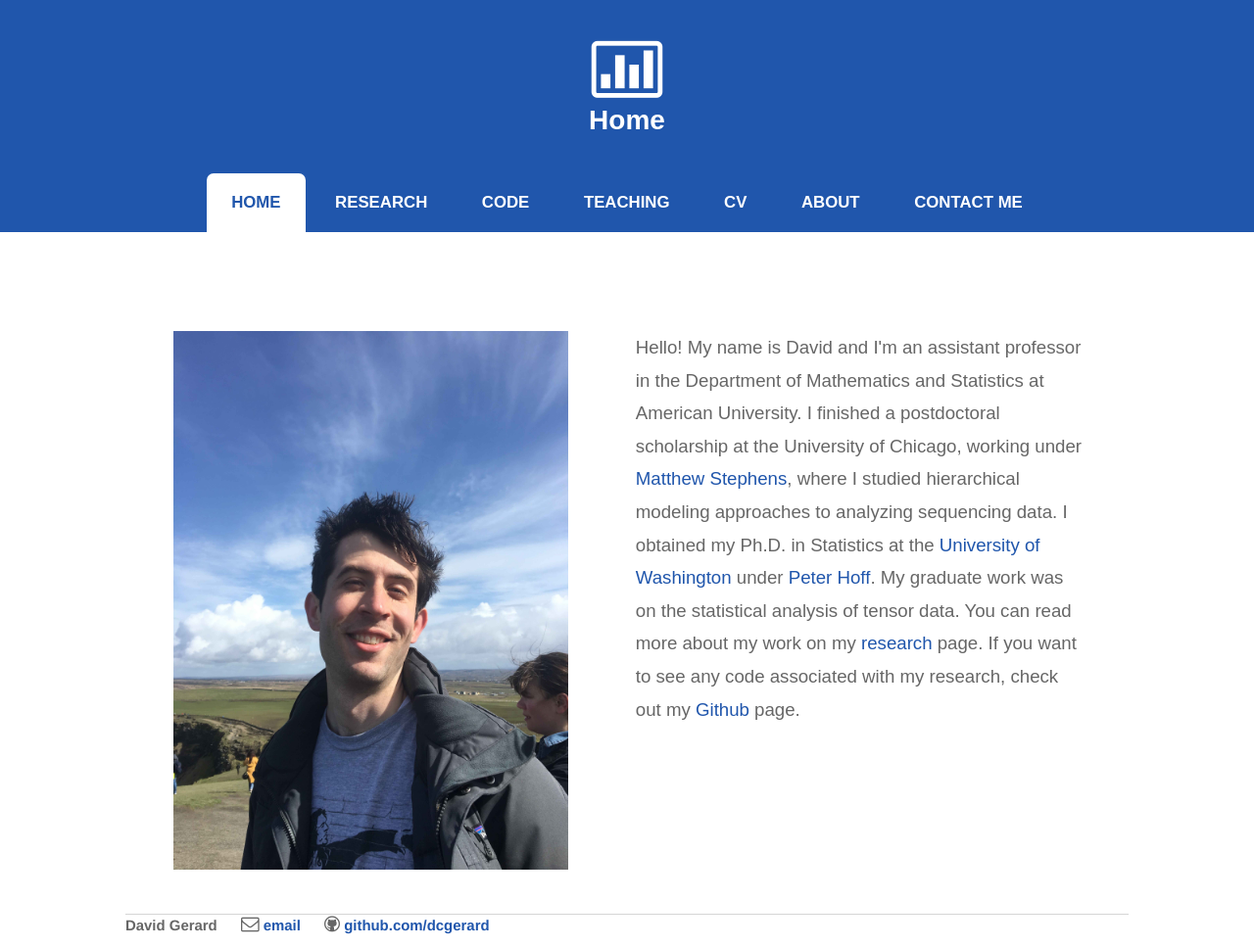
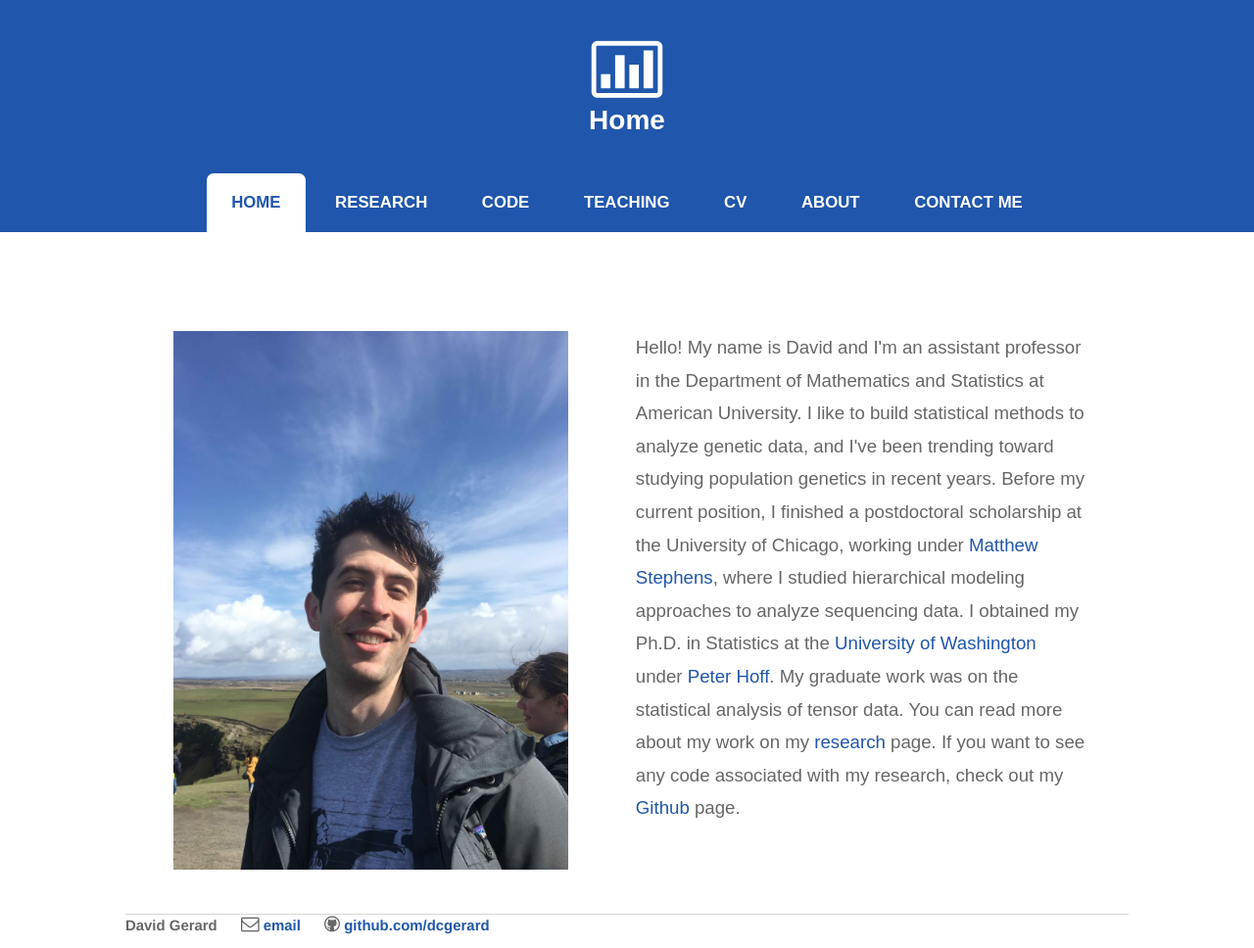
Before and after one commit to dcgerard/dcgerard.github.io, a Jekyll site: the page built from index.html, in a window 1280 px wide. Shown: the whole page at 98% size. Built offline with Jekyll 4.4.1, drawn with Linux system fonts in a browser that asks for light colours.

Commit message:
current research

```diff
--- a/index.html
+++ b/index.html
@@ -12,18 +12,19 @@ category: home
     <p>
       Hello! My name is David and I'm an assistant professor in the
       Department of Mathematics and Statistics at American
-      University. I finished a postdoctoral scholarship at the
-      University of Chicago, working under <a href =
-      "http://stephenslab.uchicago.edu/">Matthew Stephens</a>, where I
-      studied hierarchical modeling approaches to analyzing sequencing
-      data. I obtained my Ph.D. in Statistics at the <a href =
-      "https://www.stat.washington.edu/">University of Washington</a>
-      under <a href =
-      "https://pdhoff.github.io/">Peter
-      Hoff</a>. My graduate work was on the statistical analysis of
-      tensor data. You can read more about my work on
-      my <a href="/research/">research</a> page. If you want to see
-      any code associated with my research, check out
+      University. I like to build statistical methods to analyze
+      genetic data, and I've been trending toward studying population
+      genetics in recent years. Before my current position, I finished
+      a postdoctoral scholarship at the University of Chicago, working
+      under <a href = "http://stephenslab.uchicago.edu/">Matthew
+      Stephens</a>, where I studied hierarchical modeling approaches
+      to analyze sequencing data. I obtained my Ph.D. in Statistics
+      at the <a href = "https://www.stat.washington.edu/">University
+      of Washington</a> under <a href =
+      "https://pdhoff.github.io/">Peter Hoff</a>. My graduate work was
+      on the statistical analysis of tensor data. You can read more
+      about my work on my <a href="/research/">research</a> page. If
+      you want to see any code associated with my research, check out
       my <a href="https://github.com/dcgerard">Github</a> page.
     </p>
   </div>
```
